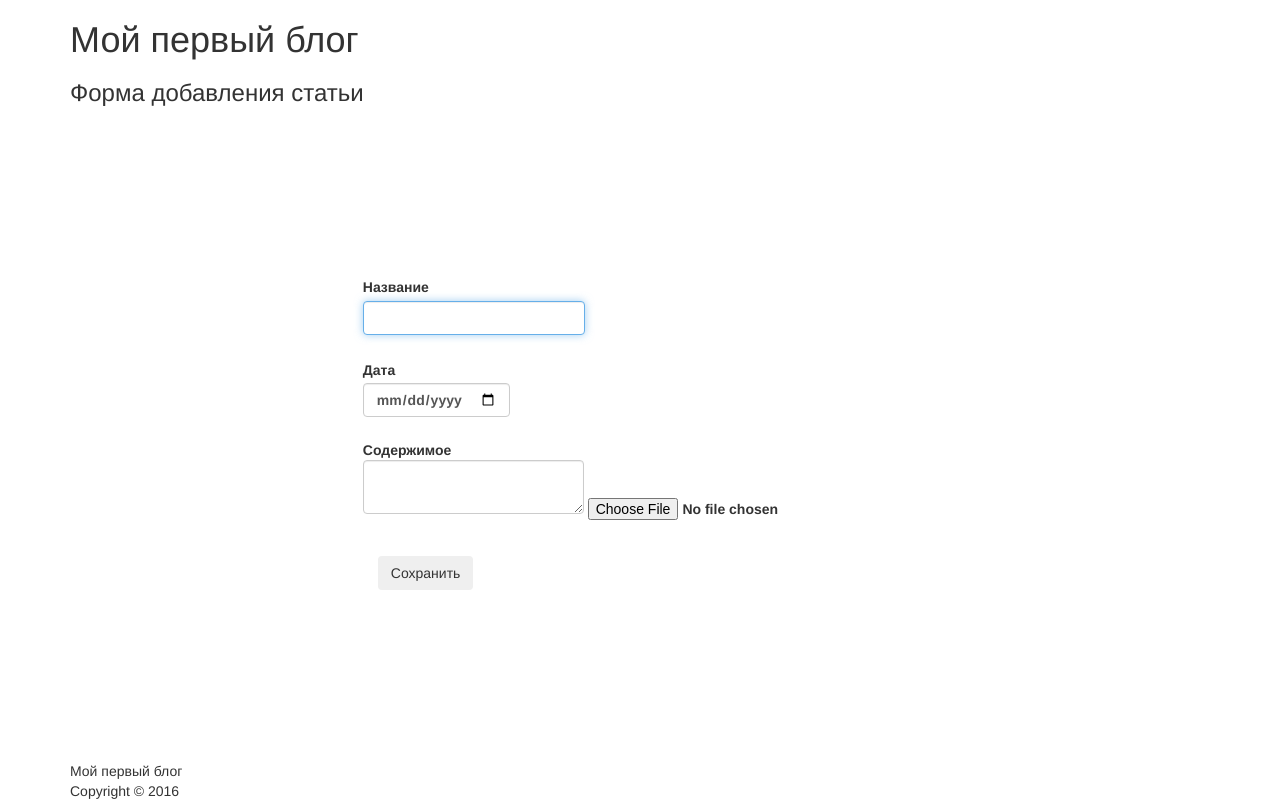
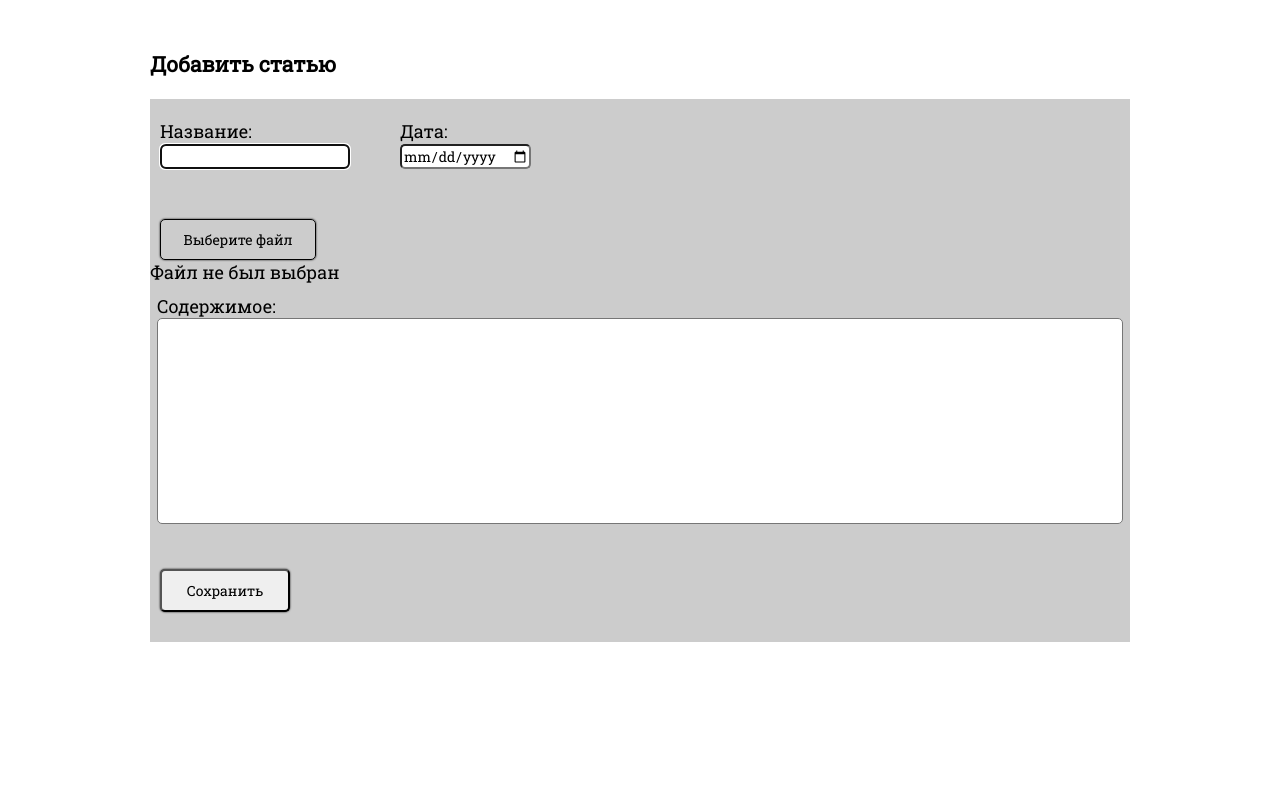
Before and after one commit to gamkartiev/iblog.ru, a PHP site: page /admin/index.php?action=add in a window 1280 px wide. After the commit the page ends 642 px from the top, so only its background shows below. Run offline with PHP 8.4, Linux system fonts and the light colour scheme; the visitor is signed in with stand-in values (Sample User, id 1); data that the repository does not hold is empty.

Commit message:
change article.php, article_admin.php and small changes

```diff
--- a/article.php
+++ b/article.php
@@ -5,6 +5,6 @@
 
     $link = db_connect();
     $article = article_get($link, $_GET['id']);
-
+//todo Не ззабудь удалить это позже
     include("views/article.php")
 ?>
--- a/views/article_admin.php
+++ b/views/article_admin.php
@@ -3,43 +3,68 @@
 <head>
     <meta http-equiv="content-type" content="text/html; charset=UTF-8"/>
     <title>Мой первый блог</title>
-        <link rel="stylesheet" type="text/css" href="../style.css">
-        <link rel="stylesheet" href="https://maxcdn.bootstrapcdn.com/bootstrap/3.3.6/css/bootstrap.min.css">
+    <!-- <link rel="stylesheet" href="https://maxcdn.bootstrapcdn.com/bootstrap/3.3.6/css/bootstrap.min.css"> -->
+    <link href="https://fonts.googleapis.com/css?family=Roboto+Slab&display=swap" rel="stylesheet">
+    <link rel="stylesheet" type="text/css" href="/views/css/style_form.css">
 </head>
+
 <body>
-        <div class="container">
-            <h1>Мой первый блог</h1>
-            <h3>Форма добавления статьи</h3>
-            <div>
-                <form class="form-horizontal" method="post" enctype="multipart/form-data" action="index.php?action=<?=$_GET['action']?>&id=<?=$_GET['id']?>" >
-                    <div class="form-group">
-                    <label>
-                        Название
-                        <input type="text" name="title" value="<?=$article['title']?>" class="form-control" autofocus required>
+<header></header>
+
+<main>
+
+<h3>
+    <?php
+        // Вывод слова добавление статьи или удалиние в зависимости от спецификатора $action
+        if ($action == "add") {
+             echo "Добавить статью";
+         } else {
+             echo "Редактировать статью";
+         }
+    ?>
+</h3>
+
+<form class="add_article" method="post" enctype="multipart/form-data" action="index.php?action=<?=$_GET['action']?>&id=<?=$_GET['id']?>" >
+    <div class="float_left">
+    <label class="label_form">
+        <p>Название:</p>
+        <input type="text" name="title" value="<?=$article['title']?>" autofocus required>
+    </label>
+
+    <label class="label_form">
+        <p>Дата:</p>
+        <input type="date" name="data" value="<?=$article['data']?>" required>
     </label>
     </div>
-                    <div class="form-group">
-                    <label>
-                        Дата
-                        <input type="date" name="data" value="<?=$article['data']?>" class="form-control" required>
+    <label class="button button-file-upload">
+        <p>Выберите файл</p>
+        <input class="submit" type="file" name="upload" value="<?=$article['image']?>">
+        <input type="hidden" name="image" value="<?=$article['image']?>">
     </label>
-                    </div>
-                    <div class="form-group">
-                    <label>
-                        Содержимое
-                        <textarea name="content" class="form-control" required><?=$article['content']?></textarea>
+     <?php if ($article['image'] == "") {
+            echo "Файл не был выбран";
+        }else{
+
+            echo '<img class="article_img" src="../files/'.$article['image'].'" />';
+        }
+        ?>
+    <label class="label_form label_form_center">
+        <p>Содержимое:</p>
+        <textarea class="text" name="content" required><?=$article['content']?></textarea>
     </label>
-                    <label>
-                        <input type="file" name="upload" value="<?=$article['image']?>">
-                        <input type="hidden" name="image" value="<?=$article['image']?>">
-                    </label> <br/>
-                    </div>
-                    <input type="submit" value="Сохранить" class="btn">
+
+    <input class="button" type="submit" value="Сохранить">
 </form>
-            </div>
-            <div class="footer">
-                <p>Мой первый блог<br>Copyright &copy; 2016</p>
-            </div>
-        </div>
+
+</main>
+
+<footer>
+   <!--  <p>Мой первый блог<br>Copyright &copy; 2016</p> -->
+    <script> document.write('<script src="http://' + (location.host || 'localhost').split(':')[0] + ':35729/livereload.js?snipver=1"></' + 'script>')</script>  <!--код для расширения livereload - автоматического обновления страницы сайта после сохранения кода -->
+<footer>
+
+
+
 </body>
+
 </html>
--- a/views/css/style.css
+++ b/views/css/style.css
@@ -10,9 +10,15 @@ body{
 	height: 100%;
 }
 
+h3{
+	margin-top: 5px;
+	margin-bottom: 5px;
+}
+
 a{
 	color: #444;
 }
+
 
 /* --- Хедер ---*/
 header{
--- /dev/null
+++ b/views/css/style_form.css
@@ -0,0 +1,79 @@
+body{
+	font-size: 18px;
+	font-family: "Roboto slab", sans-serif;
+}
+
+p{
+	margin: 0; padding: 0;
+}
+
+main{
+	margin: 50px auto;
+	height: 500px;
+	width: 980px;
+}
+
+.add_article{
+	padding-bottom: 30px;
+	background: #ccc;
+	display: flex;
+	flex-direction: column;
+}
+
+.float_left label{
+	padding: 10px 30px 10px 0;
+	float: left;
+}
+.label_form{
+	margin: 10px;
+}
+
+.label_form_center{
+	margin: 10px auto;
+}
+
+input[type="file"]{
+	display: none;
+}
+.button-file-upload {
+	text-align: center;
+    border: 1px solid #000;
+    display: inline-block;
+    padding: 10px 12px;
+}
+
+input, textarea{
+	font-size: 14px;
+	font-family: "Roboto slab", sans-serif;
+	-webkit-border-radius: 5px; /*//закругление углов (Google Chrome)*/
+   	-moz-border-radius: 5px;/* //закругление углов (FireFox)*/
+   	border-radius: 5px;/* //закругление углов (общее)*/
+}
+
+.button{
+	width: 130px;
+	padding: 10px 12px;
+	margin: 30px 0 0 10px;
+	-webkit-border-radius: 5px; /*//закругление углов (Google Chrome)*/
+   	-moz-border-radius: 5px;/* //закругление углов (FireFox)*/
+   	border-radius: 5px;/* //закругление углов (общее)*/
+   	box-shadow: 0 0 2px rgba(0, 0, 0, 1);
+	font-family: "Roboto slab", sans-serif;
+	font-size: 14px;
+	cursor: pointer;
+}
+
+.button:hover{
+	box-shadow: 0 0 10px rgba(0, 0, 0, 0.6);
+}
+
+.article_img{
+	max-width: 15%;
+ 	margin: 5px 0 30px 10px;
+}
+
+.text{
+	height: 200px;
+	width: 960px;
+	resize: none;
+}
```
Also changed, not shown: other parts of views/css/style.css (+27 -10 lines), views/article.php (+17 -11 lines), views/articles.php (+7 -10 lines), files/2697797a48386a31297d6313a775ce0d.jpg (added), files/7c6cf119ef47fda1ac210dab3a1d6479.jpg (added), files/97477edbb31753cc6253d5d4276c5e95.jpg (added). Lines whose indentation alone changed are shown as unchanged.
